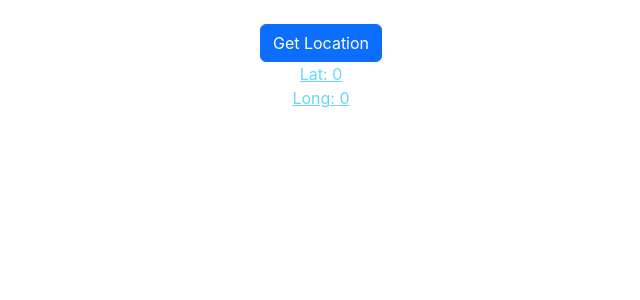
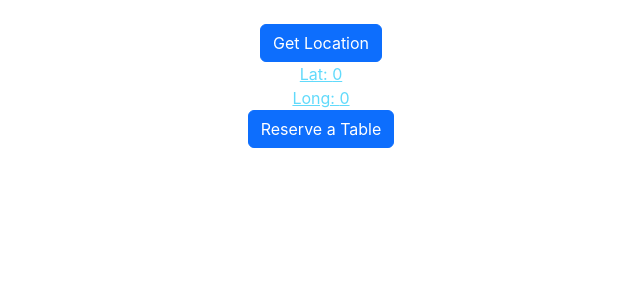
Before and after one commit to tizhad/Fitsi, a React (Create React App) app in the folder View/: page / in a window 1280 px wide. Shown: the top 300 px of the page, without its empty margins (319-959 px from the left). Built offline with nearby package versions, Linux system fonts and the light colour scheme.

Commit message:
Fix the issue with react cli.

```diff
--- a/View/package.json
+++ b/View/package.json
@@ -12,9 +12,10 @@
     "@types/react": "^18.2.33",
     "@types/react-dom": "^18.2.14",
     "bootstrap": "^5.3.2",
+    "generate-react-cli": "^8.3.0",
     "react": "^18.2.0",
     "react-dom": "^18.2.0",
-    "react-scripts": "5.0.1",
+    "react-scripts": "^5.0.1",
     "typescript": "^4.9.5",
     "web-vitals": "^2.1.4"
   },
--- a/View/src/App.tsx
+++ b/View/src/App.tsx
@@ -2,6 +2,7 @@ import React, {useState} from 'react';
 import './App.css';
 import {Location} from "./Models/Location";
 import Message from "./Message/message";
+import Home from "./components/Home/Home";
 
 function App() {
     const [location, setLocation] = useState(new Location());
@@ -42,6 +43,7 @@ function App() {
             ) : null}
 
             <Message message={message} errorMessage={errorMessage}></Message>
+            <Home></Home>
 
         </div>
 
--- a/View/tsconfig.json
+++ b/View/tsconfig.json
@@ -18,7 +18,7 @@
     "resolveJsonModule": true,
     "isolatedModules": true,
     "noEmit": true,
-    "jsx": "react-jsx"
+    "jsx": "preserve"
   },
   "include": [
     "src"
```
Also changed, not shown: 1 other file (tests, documents, lock files or other folders).
